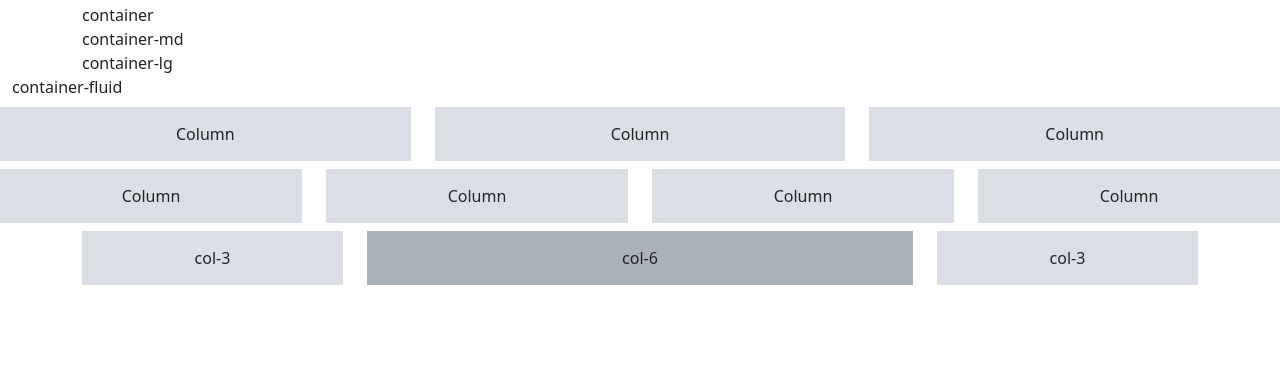
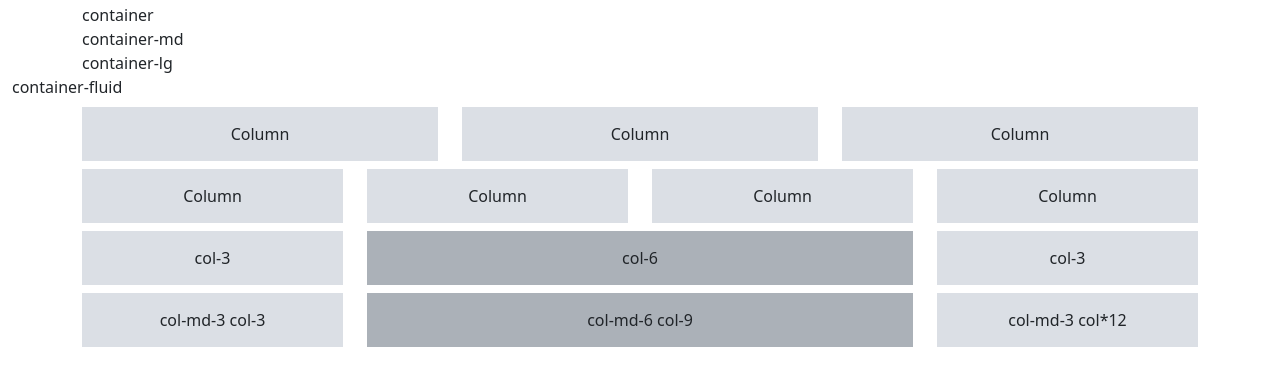
Before and after one commit to fatimamordiaz/web06-bootstrap, a plain HTML site: page Conceptos/container.html in a window 1280 px wide. Shown: the part 53-438 px from the top of the page. Drawn offline with nearby package versions, Linux system fonts and the light colour scheme.

Commit message:
Hicimos una practica de contenedores

```diff
--- a/Conceptos/container.html
+++ b/Conceptos/container.html
@@ -20,14 +20,14 @@
     <div class="container-fluid">container-fluid</div>
     <!--Filas y Columnas-->
 
-    <div class="conteiner my-2 text-center">
+    <div class="container my-2 text-center">
         <div class="row">
             <div class="col"><div class="demo-content">Column</div></div>
             <div class="col"><div class="demo-content">Column</div></div>
             <div class="col"><div class="demo-content">Column</div></div>
         </div>
     </div>
-    <div class="conteiner my-2 text-center">
+    <div class="container my-2 text-center">
         <div class="row">
             <div class="col"><div class="demo-content">Column</div></div>
             <div class="col"><div class="demo-content">Column</div></div>
@@ -44,6 +44,15 @@
         </div>
     </div>
 
+    <!--2 col-3 , 1 col-6 -->
+    <div class="container my-2 text-center">
+        <div class="row">
+            <div class="col-md-3 col-3"><div class="demo-content">col-md-3 col-3</div></div>
+            <div class="col-md-6 col-9"><div class="demo-content bg-alt">col-md-6 col-9</div></div>
+            <div class="col-md-3 col-12"><div class="demo-content">col-md-3 col*12</div></div>
+        </div>
+    </div>
+
     <script src="https://cdn.jsdelivr.net/npm/bootstrap@5.3.0-alpha3/dist/js/bootstrap.bundle.min.js" integrity="sha384-ENjdO4Dr2bkBIFxQpeoTz1HIcje39Wm4jDKdf19U8gI4ddQ3GYNS7NTKfAdVQSZe" crossorigin="anonymous"></script>
 
 </body>
--- /dev/null
+++ b/Conceptos/styles/practica.css
@@ -0,0 +1,5 @@
+.demo-content{
+    margin-bottom: 4px;
+    padding: 15px;
+    background: #dbdfe5;
+}
```
Also changed, not shown: Conceptos/practica.html (added, +26 -0 lines).
